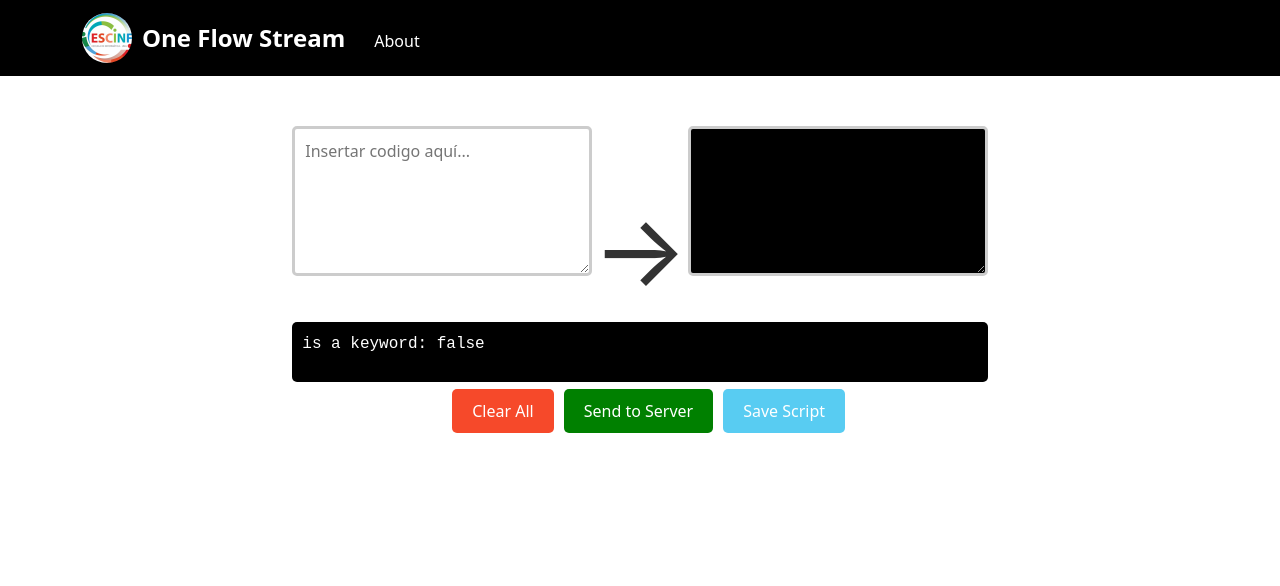
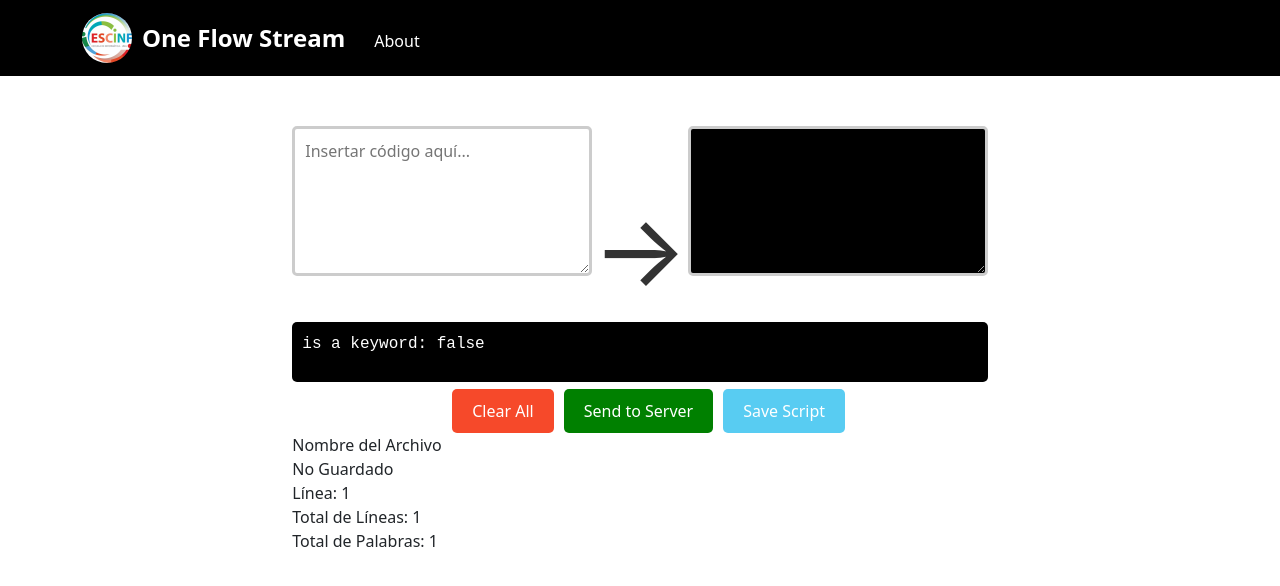
Before and after one commit to XarthDaichi/paradigmas-proyecto-final, a React (Create React App) app in the folder EIF400_II-2023_OFS2/: page / in a window 1280 px wide. Shown: the top 586 px of the page. Built offline with nearby package versions, Linux system fonts and the light colour scheme; no server answers.

Commit message:
CuentaLineas

```diff
--- /dev/null
+++ b/EIF400_II-2023_OFS2/src/components/LineNumbersTextArea.js
@@ -0,0 +1,24 @@
+import React, { useState } from 'react';
+
+function LineNumbersTextArea({ value, onChange }) {
+  const lines = value.split('\n');
+
+  return (
+    <div className="line-numbers-text-area">
+      <div className="line-numbers">
+        {lines.map((_, index) => (
+          <div key={index} className="line-number">
+            {index + 1}
+          </div>
+        ))}
+      </div>
+      <textarea
+        value={value}
+        onChange={onChange}
+        className="text-area"
+      />
+    </div>
+  );
+}
+
+export default LineNumbersTextArea;
--- a/EIF400_II-2023_OFS2/src/components/TextEditor.js
+++ b/EIF400_II-2023_OFS2/src/components/TextEditor.js
@@ -1,9 +1,11 @@
-import React, { useState } from 'react';
+import React, { useState, useEffect  } from 'react';
 
 import '../App.css';
 
 import KeywordChecker from './KeywordChecker';
 import ScriptPopup from './ScriptPopup';
+import LineNumbersTextArea from './LineNumbersTextArea';
+import TextStats from './TextStats';
 
 
 import {API_SERVER_URL} from './Url';
@@ -15,24 +17,21 @@ const TextEditor = ({ keywordsList }) => {
   const [outputText, setOutputText] = useState('');
   const [isPopupOpen, setIsPopupOpen] = useState(false);
   const [errorMessage, setErrorMessage] = useState('');
-
-
+  const [isSaved, setIsSaved] = useState(false); // Variable para indicar si está guardado
 
   const handleClear = () => {
     const confirmed = window.confirm('Are you sure you want to clear the text?');
     if (confirmed) {
       setInputText('');
       setOutputText('');
+      setIsSaved(false); // Marcar como no guardado cuando se borra el texto
     }
   };
 
   const handleInputChange = (e) => {
-
     const newText = e.target.value;
     const words = newText.split(/\s+/);
 
-
-    // This nasty imperative loop should be rewritten using FP!
     let processedText = '';
     for (let word of words) {
       const trimmedWord = word.trim();
@@ -46,7 +45,6 @@ const TextEditor = ({ keywordsList }) => {
   };
 
   const handleSendToServer = () => {
-    //
     fetch(`${API_SERVER_URL}/process`, {
       method: 'POST',
       headers: {
@@ -63,9 +61,7 @@ const TextEditor = ({ keywordsList }) => {
     setIsPopupOpen(true);
   };
 
-
   const handleSaveScriptPopup = (scriptName) => {
-
     if (scriptName.trim() === '') {
       setErrorMessage('El nombre del script no puede estar vacío');
       return;
@@ -81,7 +77,6 @@ const TextEditor = ({ keywordsList }) => {
       text: inputText,
     };
 
-
     fetch(`${API_SERVER_URL}/scripts`, {
       method: 'POST',
       headers: {
@@ -93,10 +88,40 @@ const TextEditor = ({ keywordsList }) => {
       .then((data) => {
         setOutputText(data.message);
         setIsPopupOpen(false);
+        setIsSaved(true); // Marcar como guardado después de guardar el script
         setErrorMessage('');
       })
       .catch((error) => console.error('Error sending data to server:', error));
   };
+
+  // Función para calcular la línea actual
+  const calcularLineaActual = () => {
+    const lineas = inputText.split('\n');
+    const numeroDeLinea = lineas.findIndex((linea) => linea.includes(inputText)) + 1;
+    return numeroDeLinea;
+  };
+
+  // Función para calcular el total de líneas
+  const calcularTotalDeLineas = () => {
+    const lineas = inputText.split('\n');
+    return lineas.length;
+  };
+
+  // Función para calcular el total de palabras
+  const calcularTotalDePalabras = () => {
+    const palabras = inputText.split(/\s+/);
+    return palabras.length;
+  };
+
+  useEffect(() => {
+    // Calcular la línea actual, el total de líneas y el total de palabras
+    const lineaActual = calcularLineaActual();
+    const totalLineas = calcularTotalDeLineas();
+    const totalPalabras = calcularTotalDePalabras();
+
+    // Actualizar el estado con los cálculos
+    // Puedes usar estos valores en TextStats
+  }, [inputText]);
 
   return (
     <div className="center-container">
@@ -106,7 +131,7 @@ const TextEditor = ({ keywordsList }) => {
           className="custom-textarea"
           value={inputText}
           onChange={handleInputChange}
-        placeholder="Insertar codigo aquí..."
+          placeholder="Insertar código aquí..."
         />
         <div className="arrow">→</div>
         <textarea
@@ -123,9 +148,19 @@ const TextEditor = ({ keywordsList }) => {
         </div>
         {isPopupOpen && <ScriptPopup onSave={handleSaveScriptPopup} />}
         {errorMessage && <div className="error-message">{errorMessage}</div>}
+
+        {/* Agrega el componente TextStats con los valores calculados */}
+        <TextStats
+          filename="Nombre del Archivo" // Reemplaza con tu lógica para obtener el nombre del archivo
+          currentLine={calcularLineaActual()} // Usa la función para calcular la línea actual
+          totalLines={calcularTotalDeLineas()} // Usa la función para calcular el total de líneas
+          totalWords={calcularTotalDePalabras()} // Usa la función para calcular el total de palabras
+          isSaved={isSaved} // Utiliza la variable isSaved
+        />
       </div>
     </div>
   );
+
 };
 
 export default TextEditor;
--- /dev/null
+++ b/EIF400_II-2023_OFS2/src/components/TextStats.js
@@ -0,0 +1,21 @@
+import React from 'react';
+
+function TextStats({ filename, currentLine, totalLines, totalWords, isSaved }) {
+  return (
+    <div className="text-stats">
+      <div className="file-info">
+        <span className="filename">{filename}</span><br />
+        <span className="saved-status">{isSaved ? 'Guardado' : 'No Guardado'}</span><br />
+      </div>
+      <div className="line-info">
+        <span className="current-line">Línea: {currentLine}</span><br />
+        <span className="total-lines">Total de Líneas: {totalLines}</span><br />
+      </div>
+      <div className="word-info">
+        <span className="total-words">Total de Palabras: {totalWords}</span><br />
+      </div>
+    </div>
+  );
+}
+
+export default TextStats;
```
Also changed, not shown: EIF400_II-2023_OFS2/src/components/Save.js (deleted). Lines whose indentation alone changed are shown as unchanged.
